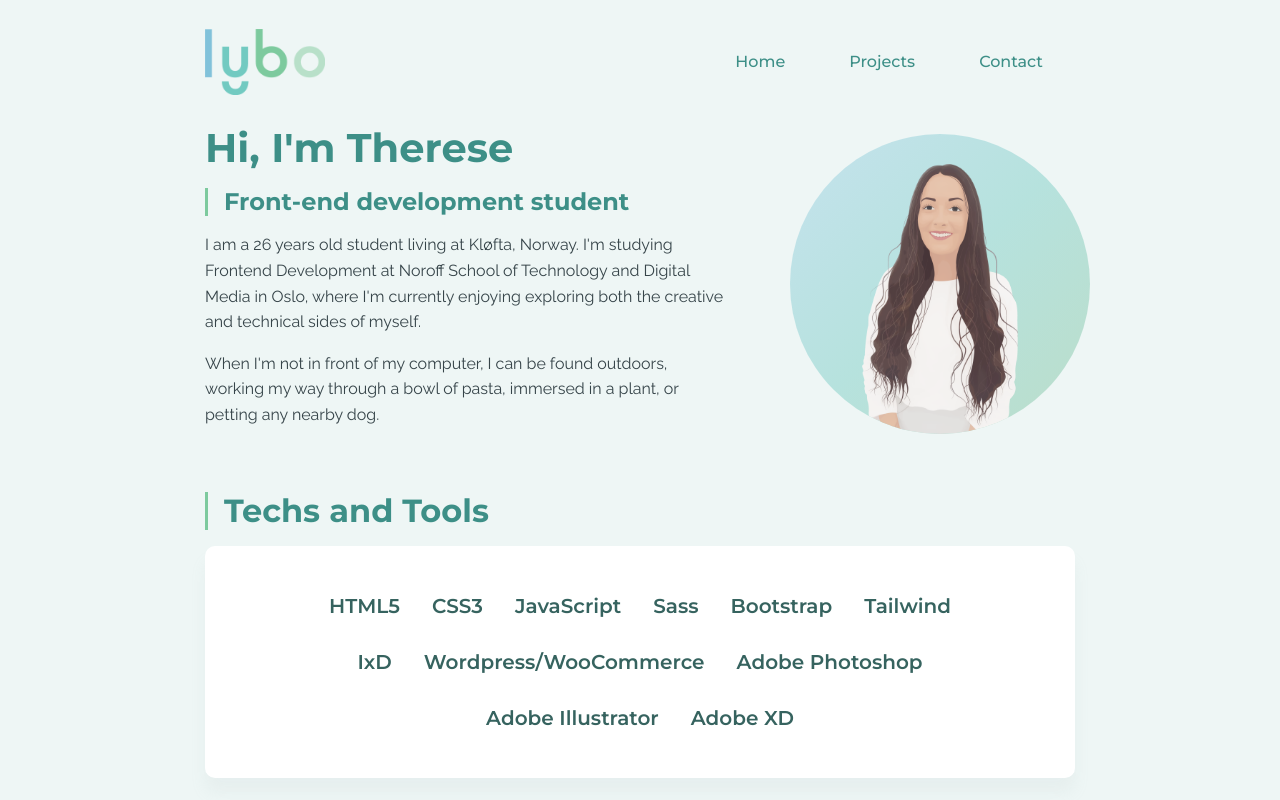
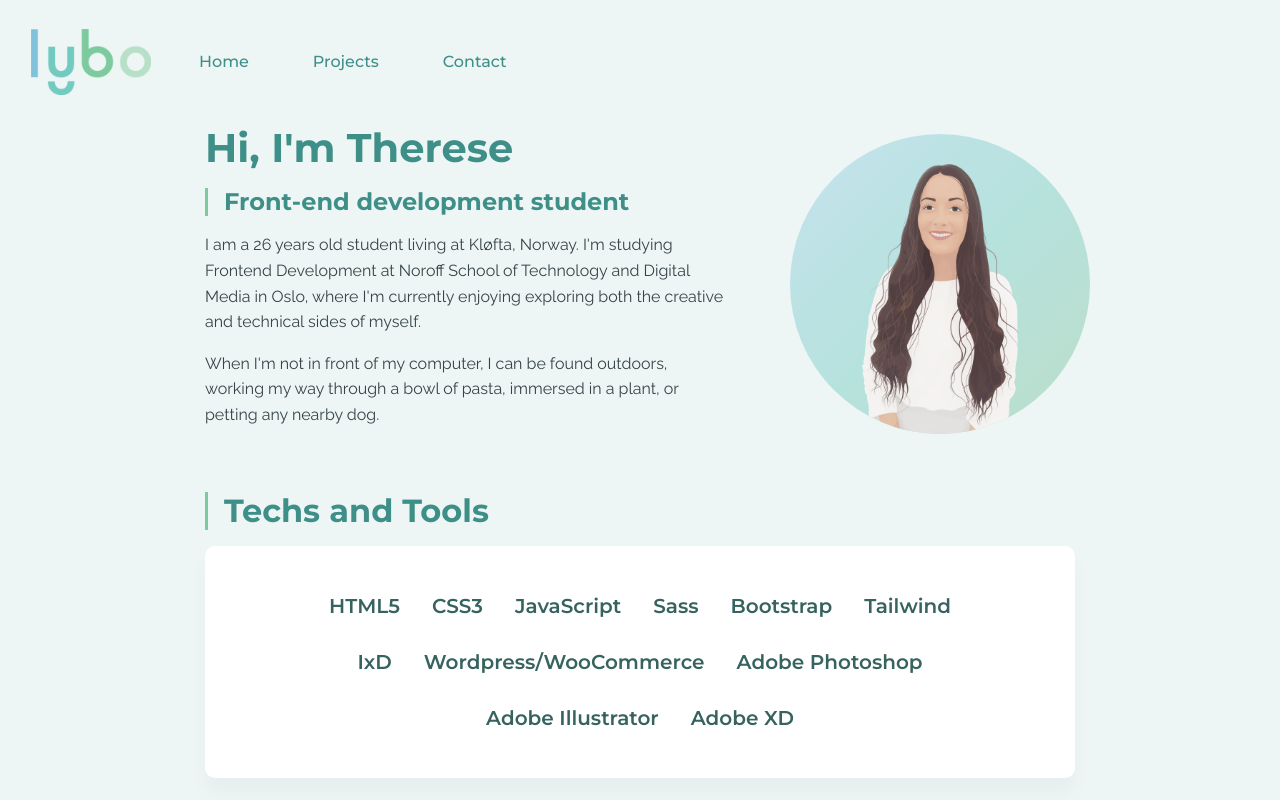
Before and after one commit to thereselybo/portfolio, a Next.js app: page / in a window 1280 px wide. Shown: the top 800 px of the page. Built offline with nearby package versions, Linux system fonts and the light colour scheme.

Commit message:
added fade in to nav

```diff
--- a/components/Header.js
+++ b/components/Header.js
@@ -1,9 +1,11 @@
 import React from "react";
 import { Container, Navbar, Nav } from "react-bootstrap";
+import Fade from "react-reveal/Fade";
 
 function Header() {
   return (
     <Navbar expand="md" className="my-3">
+      <Fade bottom>
         <Container>
           <Navbar.Brand href="/">
             <img src="/images/logo.png" alt="Logo" width="120px" />
@@ -21,6 +23,7 @@
             </Nav.Link>
           </Navbar.Collapse>
         </Container>
+      </Fade>
     </Navbar>
   );
 }
```
Lines whose indentation alone changed are shown as unchanged.
